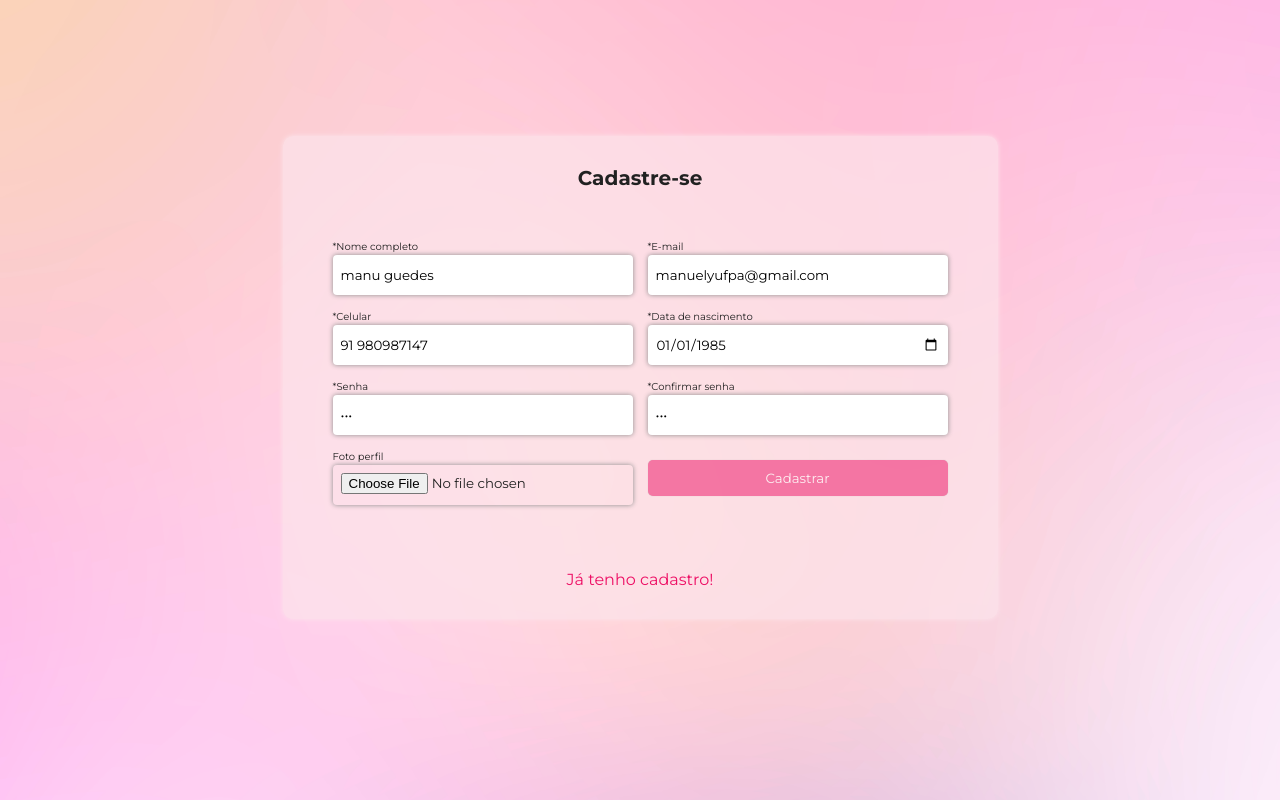
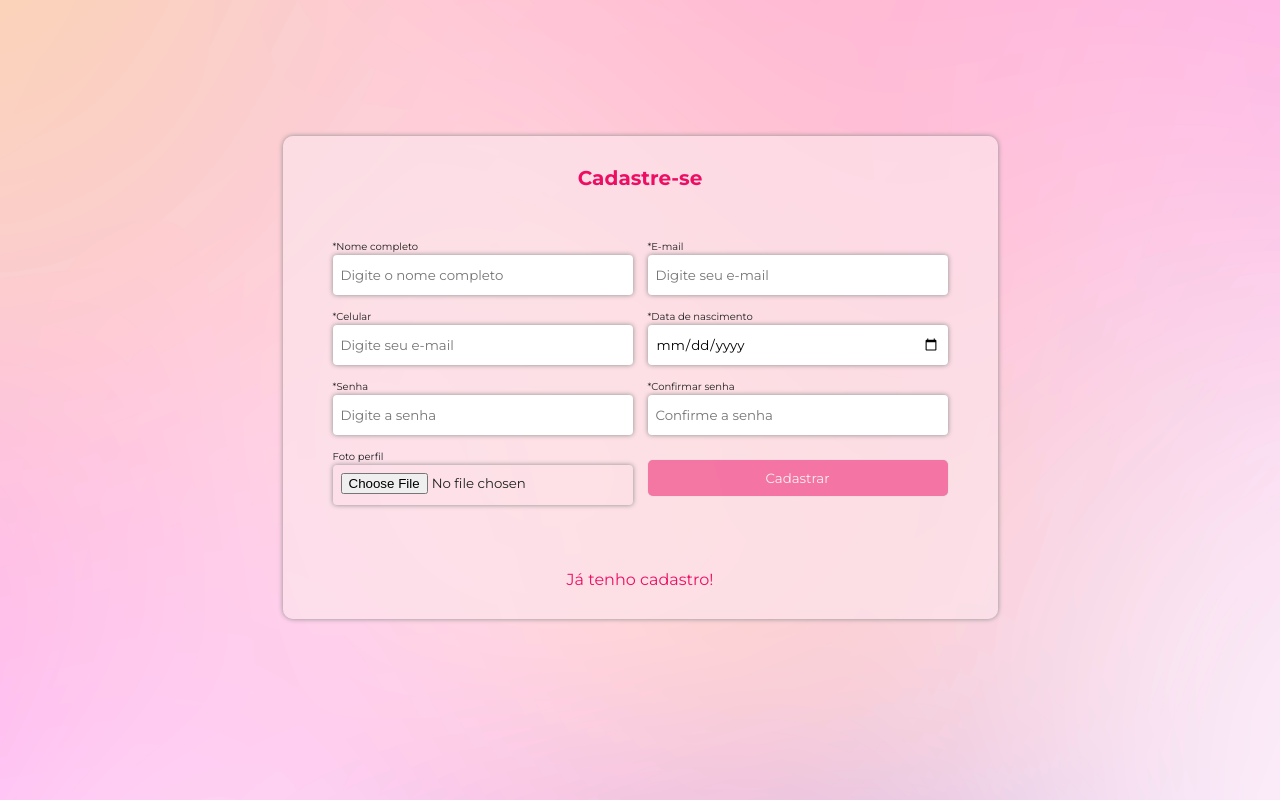
Before and after one commit to manuely32/atividade_final_cloud, a plain HTML site: page web/cadastro.html in a window 1280 px wide. Drawn offline with Linux system fonts and the light colour scheme.

```diff
--- a/web/cadastro.html
+++ b/web/cadastro.html
@@ -25,40 +25,37 @@
             <form class="form-content">
                 <div class="input-form">
                     <label for="nome">*Nome completo</label>
-                    <input value="manu guedes" id="nome" name="nome" type="text" placeholder="Digite o nome completo"
-                        required>
+                    <input id="nome" name="nome" type="text" placeholder="Digite o nome completo" required>
                     <p class="error-text" id="helper-nome">*Campo obrigatório</p>
                 </div>
                 <div class="input-form">
                     <label for="email">*E-mail</label>
-                    <input value="manuelyufpa@gmail.com" id="email" name="email" type="email"
-                        placeholder="Digite seu e-mail" required>
+                    <input id="email" name="email" type="email" placeholder="Digite seu e-mail" required>
                     <p class="error-text" id="helper-email">*Campo obrigatório</p>
                 </div>
 
                 <div class="input-form">
                     <label for="telefone">*Celular</label>
-                    <input value="91 980987147" id="telefone" name="telefone" type="text"
-                        placeholder="Digite seu e-mail" required>
+                    <input id="telefone" name="telefone" type="text" placeholder="Digite seu e-mail" required>
                     <p class="error-text" id="helper-telefone">*Campo obrigatório</p>
                 </div>
                 <div class="input-form">
                     <label for="data_nascimento">*Data de nascimento</label>
-                    <input value="1985-01-01" id="data_nascimento" name="data_nascimento" type="date"
-                        placeholder="Digite seu e-mail" required>
+                    <input id="data_nascimento" name="data_nascimento" type="date" placeholder="Digite seu e-mail"
+                        required>
                     <p class="error-text" id="helper-data-nascimento">*Campo obrigatório</p>
                 </div>
 
                 <div class="input-form">
                     <label for="senha">*Senha</label>
-                    <input value="123" id="senha" name="senha" type="password" placeholder="Digite a senha" required>
+                    <input id="senha" name="senha" type="password" placeholder="Digite a senha" required>
                     <p class="error-text" id="helper-senha">*Campo obrigatório</p>
                 </div>
 
                 <div class="input-form">
                     <label for="confirma-senha">*Confirmar senha</label>
-                    <input value="123" id="confirma-senha" name="confirma-senha" type="password"
-                        placeholder="Confirme a senha" required>
+                    <input id="confirma-senha" name="confirma-senha" type="password" placeholder="Confirme a senha"
+                        required>
                     <p class="error-text" id="helper-confirma-senha">*Campo obrigatório</p>
                 </div>
 
--- a/web/css/form.css
+++ b/web/css/form.css
@@ -18,7 +18,7 @@
     align-items: center;
     background-color: rgba(252,228,236,.7);
     border-radius: 10px;
-    box-shadow: 0px 0px 5px #fce5ec;
+    box-shadow: 0px 0px 5px #8c8c8c;
 }
 
 .form-content {
@@ -85,6 +85,7 @@
 .title {
     font-size: 20px;
     font-weight: bold;
+    color: #ED0E64;
 }
 
 #nome, #email, #senha, #confirma-senha, #input-login, #input-senha, #data_nascimento, #telefone, #foto {
```
Also changed, not shown: web/home.html (+1 -1 lines).
